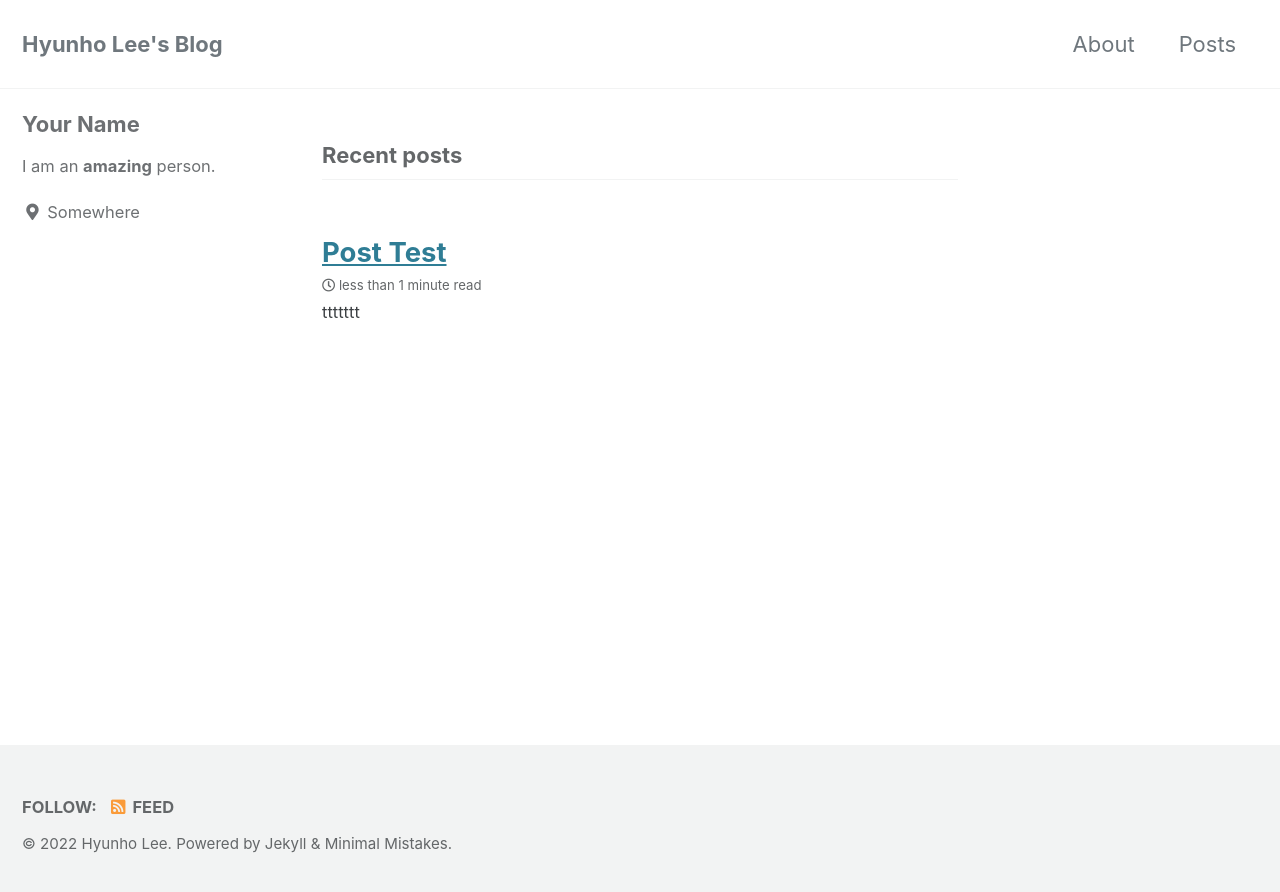
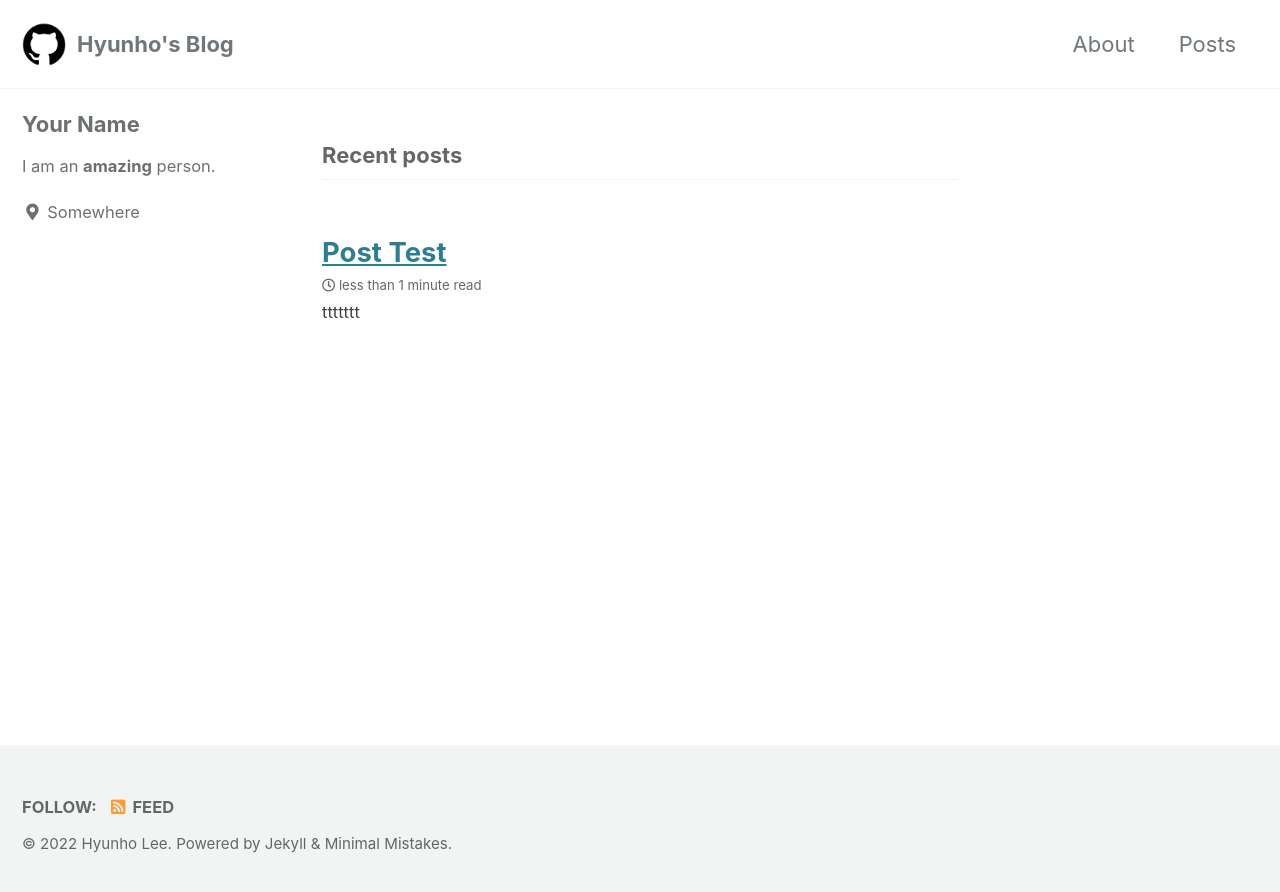
Before and after one commit to hyunholee26/old_webpage, a Jekyll site: the page built from index.html, in a window 1280 px wide. Shown: the top 892 px of the page. Built offline with Jekyll 4.4.1, drawn with Linux system fonts in a browser that asks for light colours; cached includes are drawn as plain includes; the list of posts is cut into pages by our own code.

Commit message:
Update _config.yml

```diff
--- a/_config.yml
+++ b/_config.yml
@@ -16,7 +16,7 @@
 
 # Site Settings
 locale                   : "en-US"
-title                    : "Hyunho Lee's Blog"
+title                    : "Hyunho's Blog"
 title_separator          : "-"
 subtitle                 : # site tagline that appears below site title in masthead
 name                     : "Hyunho Lee"
@@ -25,7 +25,7 @@
 baseurl                  : # the subpath of your site, e.g. "/blog"
 repository               : # GitHub username/repo-name e.g. "mmistakes/minimal-mistakes"
 teaser                   : # path of fallback teaser image, e.g. "/assets/images/500x300.png"
-logo                     : # path of logo image to display in the masthead, e.g. "/assets/images/88x88.png"
+logo                     : "/assets/images/logo.png"
 masthead_title           : # overrides the website title displayed in the masthead, use " " for no title
 # breadcrumbs            : false # true, false (default)
 words_per_minute         : 200
```
